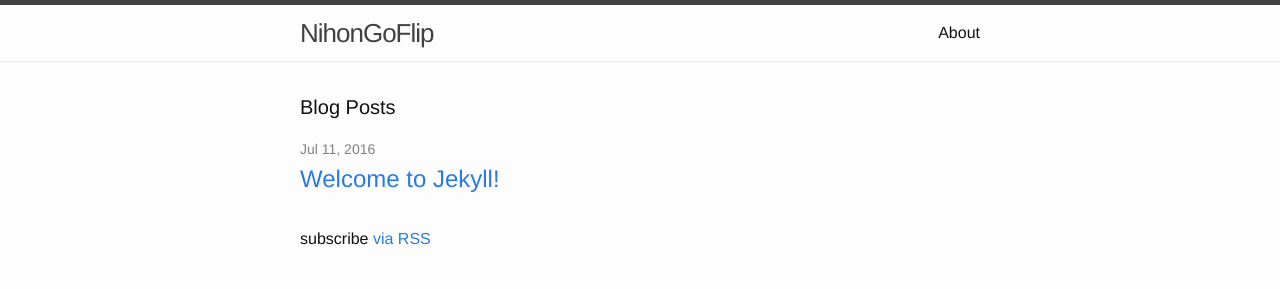
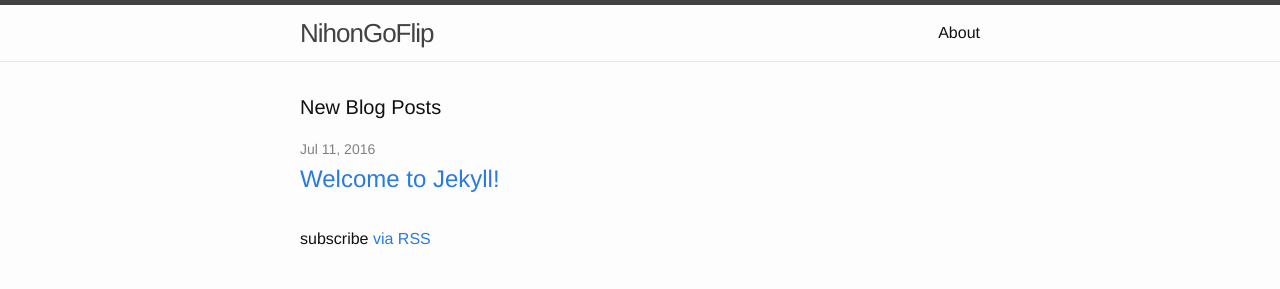
Before and after one commit to zac-heisey/NihonGoFlip, a Jekyll site: the page built from index.html, in a window 1280 px wide. Shown: the top 289 px of the page. Built offline with Jekyll 4.4.1, drawn with Linux system fonts in a browser that asks for light colours.

Commit message:
update heading to 'New Blog Posts'

```diff
--- a/index.html
+++ b/index.html
@@ -4,7 +4,7 @@
 
 <div class="home">
 
-  <h1 class="page-heading">Blog Posts</h1>
+  <h1 class="page-heading">New Blog Posts</h1>
 
   <ul class="post-list">
     {% for post in site.posts %}
```
